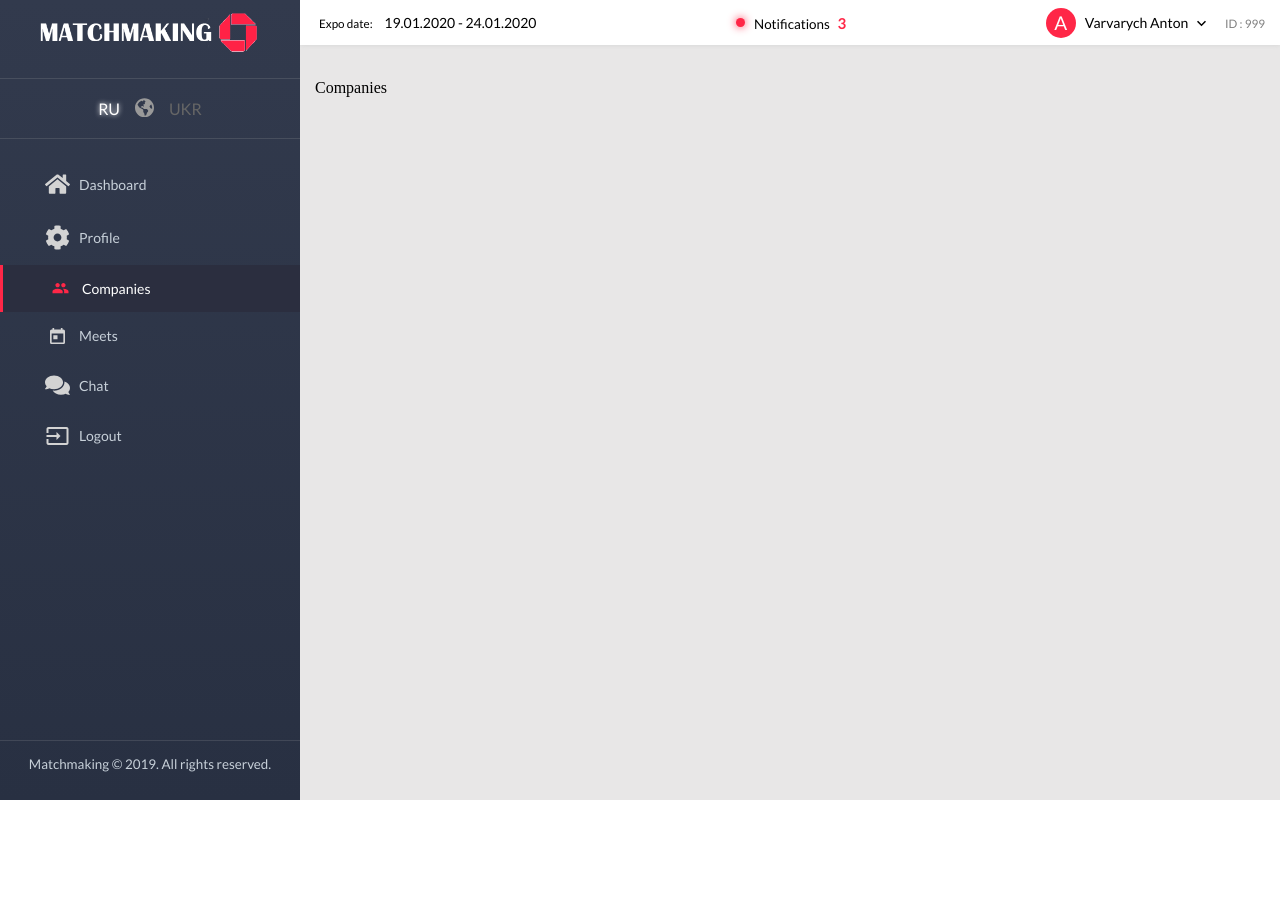
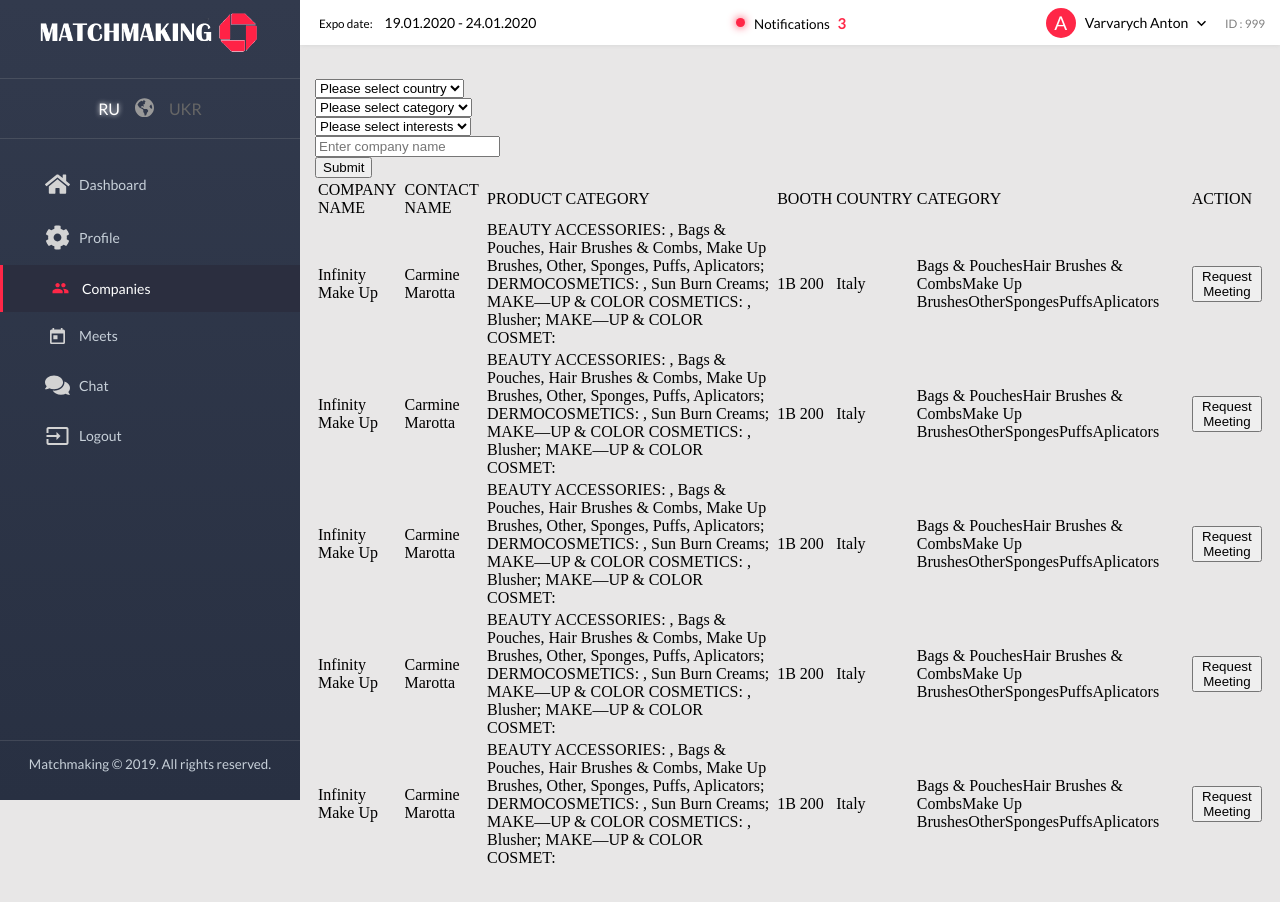
Before and after one commit to IgorSemenyk/matchmaking, a React (Create React App) app: page /companies in a window 1280 px wide. Before the commit the page ends 800 px from the top, so only its background shows below. Built offline with nearby package versions, Linux system fonts and the light colour scheme.

Commit message:
structure and logic companies

```diff
--- a/src/components/Main/Content/Companies/Companies.jsx
+++ b/src/components/Main/Content/Companies/Companies.jsx
@@ -1,10 +1,75 @@
 import React from 'react';
+import style from './Companies.module.css';
 
+const Companies = (props) => {
+    return(
+        <div className={style.companies}>
+            <div className={style.filtersContainer}>
+                <div>
+                    <select name="" id="">
+                        <option value="">Please select country</option>
+                        <option value=""></option>
+                        <option value=""></option>
+                        <option value=""></option>
+                        <option value=""></option>
+                    </select>
+                </div>
+                <div>
+                    <select name="" id="">
+                        <option value="">Please select category</option>
+                        <option value=""></option>
+                        <option value=""></option>
+                        <option value=""></option>
+                        <option value=""></option>
+                    </select>
+                </div>
+                <div>
+                    <select name="" id="">
+                        <option value="">Please select interests</option>
+                        <option value=""></option>
+                        <option value=""></option>
+                        <option value=""></option>
+                        <option value=""></option>
+                    </select>
+                </div>
+                <div>
+                    <input type="text" placeholder={'Enter company name'}/>
+                </div>
+                <div>
+                    <button>Submit</button>
+                </div>
+            </div>
+            <div className={style.listContainer}>
+                <table>
+                    <thead>
+                    <tr>
+                        <td>COMPANY NAME</td>
+                        <td>CONTACT NAME</td>
+                        <td>PRODUCT CATEGORY</td>
+                        <td>BOOTH</td>
+                        <td>COUNTRY</td>
+                        <td>CATEGORY</td>
+                        <td>ACTION</td>
+                    </tr>
+                    </thead>
+                    <tbody>
+                        { props.companies.items.map( c => <tr key={c.id}>
+                            <td>{c.name}</td>
+                            <td>{c.contact}</td>
+                            <td>{c.description}</td>
+                            <td>{c.stand}</td>
+                            <td>{c.country}</td>
+                            <td>
+                                {c.category.map(category => <span>{category}</span>)}
+                            </td>
+                            <td>
+                                <button> Request Meeting </button>
+                            </td>
+                        </tr>)}
+                    </tbody>
 
-const Companies = () => {
-    return(
-        <div>
-            Companies
+                </table>
+            </div>
         </div>
     )
 };
--- /dev/null
+++ b/src/components/Main/Content/Companies/CompaniesContainer.jsx
@@ -0,0 +1,21 @@
+import React from 'react';
+import Companies from "./Companies";
+import {compose} from "redux";
+import {connect} from "react-redux";
+
+class CompaniesContainer extends React.Component {
+    render() {
+        return <Companies companies={this.props} />
+    }
+}
+
+let mapStateToProps = (state) => {
+    return{
+        items: state.companies.items
+    }
+
+};
+
+export default compose(
+    connect(mapStateToProps)
+)(CompaniesContainer);
--- a/src/components/Main/Main.jsx
+++ b/src/components/Main/Main.jsx
@@ -3,11 +3,11 @@ import Topbar from "./Topbar/Topbar";
 import Sidebar from "./Sidebar/Sidebar";
 import {Route} from "react-router-dom";
 import Meets from "./Content/Meets/Meets";
-import Companies from "./Content/Companies/Companies";
 import Chat from "./Content/Chat/Chat";
 import style from './Main.module.css';
 import Dashboard from "./Content/Dashboard/Dashboard";
 import ProfileContainer from "./Content/Profile/ProfileContainer";
+import CompaniesContainer from "./Content/Companies/CompaniesContainer";
 
 let Main = () => {
     return(
@@ -22,7 +22,7 @@ let Main = () => {
                 <Route path={'/dashboard'} render={ () => <Dashboard /> } />
                 <Route path={'/profile/:companyID?'} render={ () => <ProfileContainer /> } />
                 <Route path={'/meets'} render={ () => <Meets /> } />
-                <Route path={'/companies'} render={ () => <Companies /> } />
+                <Route path={'/companies'} render={ () => <CompaniesContainer /> } />
                 <Route path={'/chat'} render={ () => <Chat /> } />
             </div>
         </main>
--- /dev/null
+++ b/src/redux/reducers/companiesReducer.js
@@ -0,0 +1,70 @@
+let initialState = {
+    items: [
+        {
+            id : 1,
+            name: 'Infinity Make Up',
+            contact: 'Carmine Marotta',
+            description: 'BEAUTY ACCESSORIES: , Bags & Pouches, Hair Brushes & Combs, Make Up Brushes, Other, Sponges, ' +
+                'Puffs, Aplicators; DERMOCOSMETICS: , Sun Burn Creams; MAKE—UP & COLOR COSMETICS: , Blusher; MAKE—UP & ' +
+                'COLOR COSMET:',
+            stand: '1B 200',
+            country: 'Italy',
+            category: ['Bags & Pouches', 'Hair Brushes & Combs', 'Make Up Brushes', 'Other', 'Sponges', 'Puffs', 'Aplicators']
+        },
+        {
+            id : 2,
+            name: 'Infinity Make Up',
+            contact: 'Carmine Marotta',
+            description: 'BEAUTY ACCESSORIES: , Bags & Pouches, Hair Brushes & Combs, Make Up Brushes, Other, Sponges, ' +
+                'Puffs, Aplicators; DERMOCOSMETICS: , Sun Burn Creams; MAKE—UP & COLOR COSMETICS: , Blusher; MAKE—UP & ' +
+                'COLOR COSMET:',
+            stand: '1B 200',
+            country: 'Italy',
+            category: ['Bags & Pouches', 'Hair Brushes & Combs', 'Make Up Brushes', 'Other', 'Sponges', 'Puffs', 'Aplicators']
+        },
+        {
+            id : 3,
+            name: 'Infinity Make Up',
+            contact: 'Carmine Marotta',
+            description: 'BEAUTY ACCESSORIES: , Bags & Pouches, Hair Brushes & Combs, Make Up Brushes, Other, Sponges, ' +
+                'Puffs, Aplicators; DERMOCOSMETICS: , Sun Burn Creams; MAKE—UP & COLOR COSMETICS: , Blusher; MAKE—UP & ' +
+                'COLOR COSMET:',
+            stand: '1B 200',
+            country: 'Italy',
+            category: ['Bags & Pouches', 'Hair Brushes & Combs', 'Make Up Brushes', 'Other', 'Sponges', 'Puffs', 'Aplicators']
+        },
+        {
+            id : 4,
+            name: 'Infinity Make Up',
+            contact: 'Carmine Marotta',
+            description: 'BEAUTY ACCESSORIES: , Bags & Pouches, Hair Brushes & Combs, Make Up Brushes, Other, Sponges, ' +
+                'Puffs, Aplicators; DERMOCOSMETICS: , Sun Burn Creams; MAKE—UP & COLOR COSMETICS: , Blusher; MAKE—UP & ' +
+                'COLOR COSMET:',
+            stand: '1B 200',
+            country: 'Italy',
+            category: ['Bags & Pouches', 'Hair Brushes & Combs', 'Make Up Brushes', 'Other', 'Sponges', 'Puffs', 'Aplicators']
+        },
+        {
+            id : 5,
+            name: 'Infinity Make Up',
+            contact: 'Carmine Marotta',
+            description: 'BEAUTY ACCESSORIES: , Bags & Pouches, Hair Brushes & Combs, Make Up Brushes, Other, Sponges, ' +
+                'Puffs, Aplicators; DERMOCOSMETICS: , Sun Burn Creams; MAKE—UP & COLOR COSMETICS: , Blusher; MAKE—UP & ' +
+                'COLOR COSMET:',
+            stand: '1B 200',
+            country: 'Italy',
+            category: ['Bags & Pouches', 'Hair Brushes & Combs', 'Make Up Brushes', 'Other', 'Sponges', 'Puffs', 'Aplicators']
+        }
+    ]
+};
+
+const companiesReducer = (state = initialState, action) => {
+    switch(action) {
+        default:
+            return {
+                ...state
+            }
+    }
+};
+
+export default companiesReducer;
--- a/src/redux/redux-store.js
+++ b/src/redux/redux-store.js
@@ -2,6 +2,7 @@ import {combineReducers, createStore} from "redux";
 import {reducer as formReducer} from "redux-form";
 import authReducer from "./reducers/authReducer";
 import profileReducer from "./reducers/profileReducer";
+import companiesReducer from "./reducers/companiesReducer";
 
 
 
@@ -9,6 +10,7 @@ import profileReducer from "./reducers/profileReducer";
 let reducers = combineReducers({
     auth: authReducer,
     profile: profileReducer,
+    companies: companiesReducer,
     form: formReducer
 });
 
```
Also changed, not shown: src/components/Main/Content/Companies/Companies.module.css (added).
